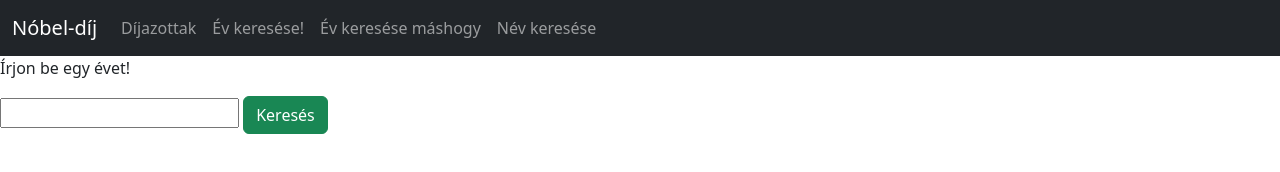
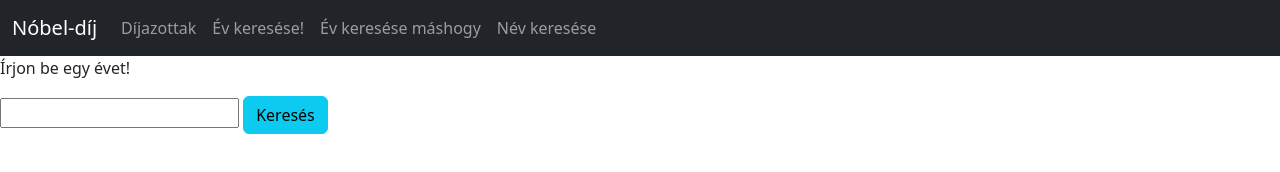
Before and after one commit to Pisti0910/Nobeldijak, a plain HTML site: page index_evkeres.html in a window 1280 px wide. Drawn offline with nearby package versions, Linux system fonts and the light colour scheme; no server answers.

Commit message:
világoskék gomb

```diff
--- a/index_evkeres.html
+++ b/index_evkeres.html
@@ -12,7 +12,7 @@
     <div id="menu"></div>
       <p>Írjon be egy évet!</p>
       <input id="bekeres" type="text">
-      <button onclick="kattintevkeres()" class="btn btn-success">Keresés</button>
+      <button onclick="kattintevkeres()" class="btn btn-info">Keresés</button>
       <div id="kiiras" style="margin-left: 50px;"></div>
     <script src="menu.js"></script>
     <script src="prize.js"></script>
```
Also changed, not shown: index_nevkeres.html (+1 -1 lines).
